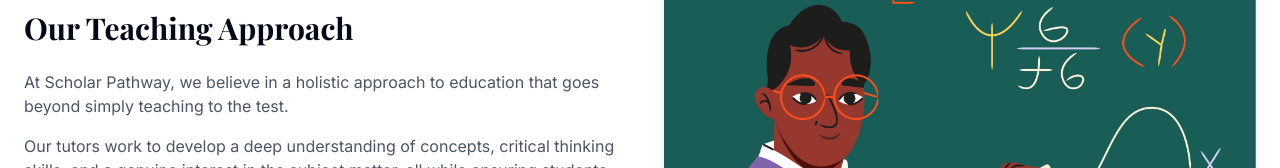
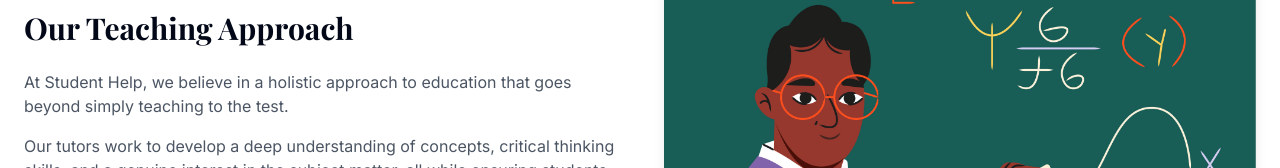
Before and after one commit to armahpen/studenthelp, a React (Vite) app: page /subjects in a window 1280 px wide. Shown: the part 612-780 px from the top of the page. Built offline with nearby package versions, Linux system fonts and the light colour scheme.

Commit message:
Replace "Scholar Pathway" with "Student Help"
Replaced all instances of "Scholar Pathway" with "Student Help" on the Subjects page.

```diff
--- a/src/pages/Subjects.tsx
+++ b/src/pages/Subjects.tsx
@@ -160,7 +160,7 @@ const Subjects = () => {
               <div>
                 <h2 className="text-3xl font-bold mb-6">Our Teaching Approach</h2>
                 <p className="text-gray-600 mb-4">
-                  At Scholar Pathway, we believe in a holistic approach to education that goes beyond simply teaching to the test.
+                  At Student Help, we believe in a holistic approach to education that goes beyond simply teaching to the test.
                 </p>
                 <p className="text-gray-600 mb-4">
                   Our tutors work to develop a deep understanding of concepts, critical thinking skills, and a genuine interest in the subject matter, all while ensuring students meet their academic requirements.
```
